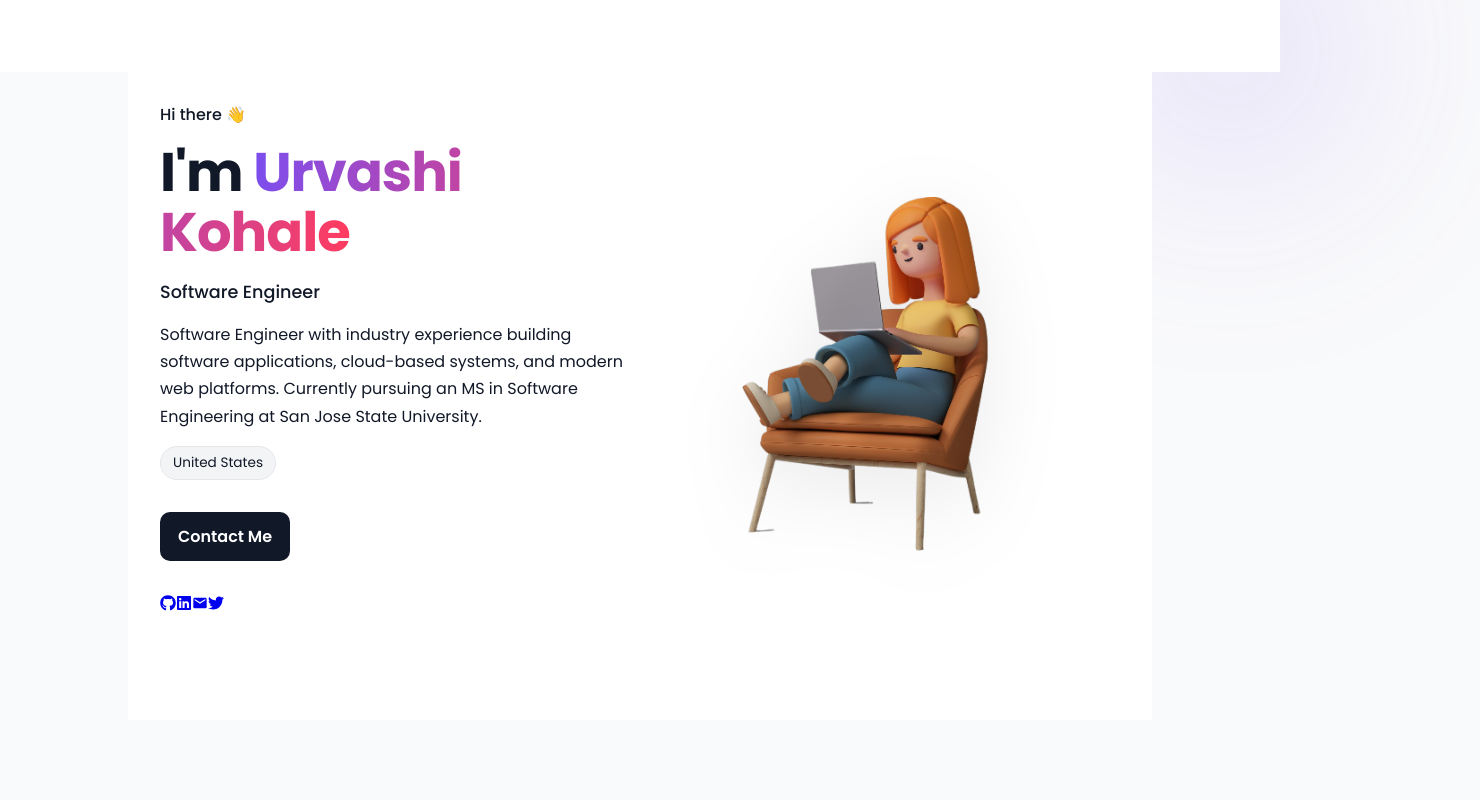
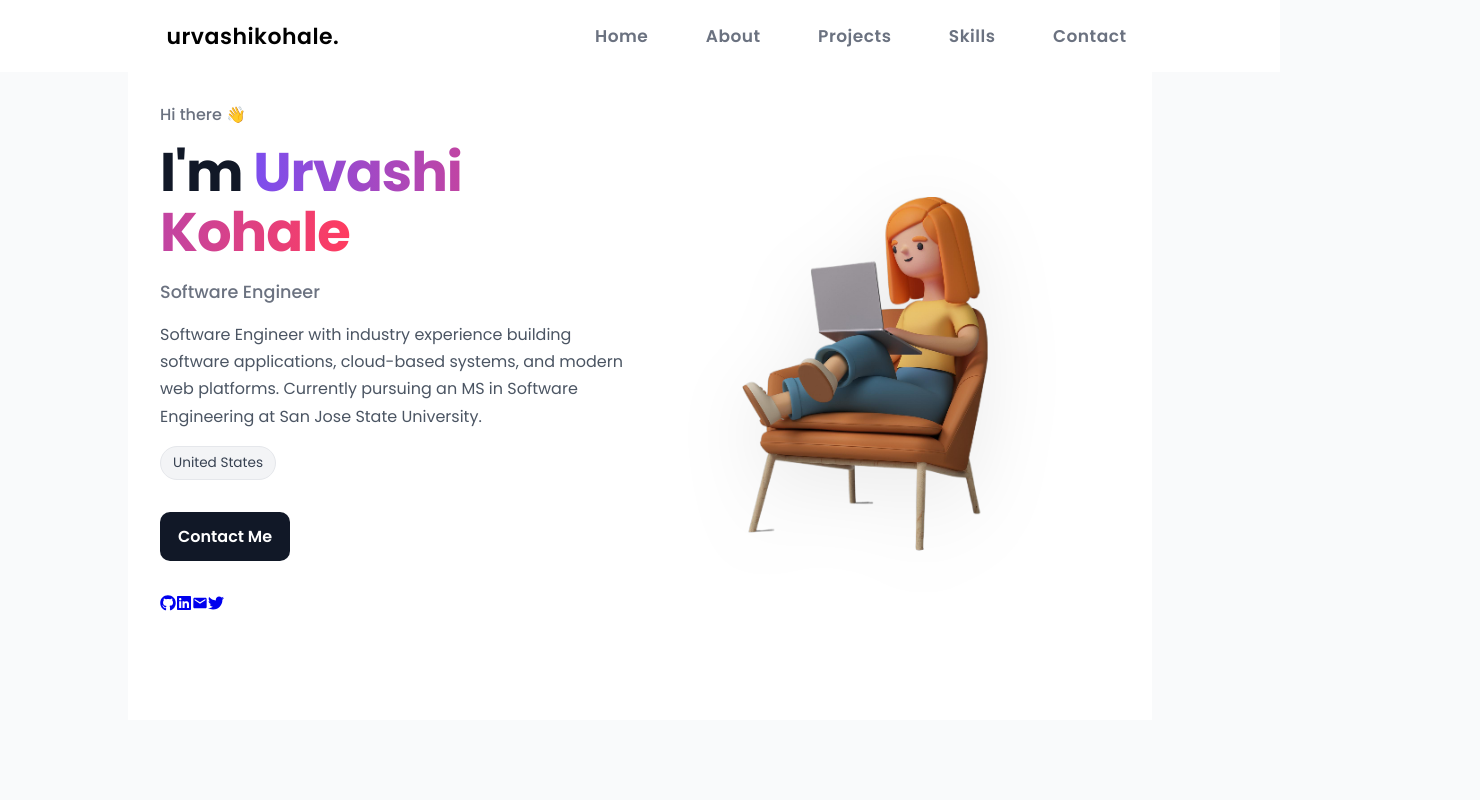
Before and after one commit to urvashikohale/My_Portfolio_Website, a React (Create React App) app: page / in a window 1280 px wide. Shown: the top 800 px of the page, 1480 px wide, since content can reach past the window. Built offline with nearby package versions, Linux system fonts and the light colour scheme.

Commit message:
Refactor home.css by removing glow and updating styles
Removed background glow effect and adjusted text colors for better readability. Cleaned up unused styles and comments.

```diff
--- a/src/components/home/home.css
+++ b/src/components/home/home.css
@@ -1,23 +1,4 @@
 @import url('https://fonts.googleapis.com/css2?family=Poppins:wght@300;400;500;600;700&display=swap');
-
-/* BACKGROUND GLOW (VERCEL STYLE) */
-body {
-    position: relative;
-    overflow-x: hidden;
-}
-
-body::before {
-    content: "";
-    position: absolute;
-    top: -200px;
-    right: -200px;
-    width: 500px;
-    height: 500px;
-    background: radial-gradient(circle, rgba(124, 78, 238, 0.18), transparent 60%);
-    filter: blur(90px);
-    z-index: 0;
-    pointer-events: none;
-}
 
 /* MAIN LAYOUT */
 .home {
@@ -28,8 +9,6 @@
     font-family: 'Poppins', sans-serif;
     background: #ffffff;
     padding: 0 2rem;
-    position: relative;
-    z-index: 1;
 }
 
 /* LEFT SIDE */
@@ -53,7 +32,7 @@
 .hi {
     font-size: 1rem;
     font-weight: 500;
-    color: #111827;
+    color: #6b7280;
 }
 
 /* NAME */
@@ -75,15 +54,15 @@
 .roleText {
     font-size: 1.1rem;
     font-weight: 500;
-    color: #111827;
+    color: #6b7280;
 }
 
-/* DESCRIPTION (NO GRAY) */
+/* DESCRIPTION */
 .subText {
     font-size: 1rem;
     line-height: 1.7;
     max-width: 560px;
-    color: #111827;
+    color: #4b5563;
 }
 
 /* LOCATION BADGE */
@@ -94,23 +73,8 @@
     font-size: 0.85rem;
     border-radius: 999px;
     background: #f3f4f6;
-    color: #111827;
+    color: #374151;
     border: 1px solid #e5e7eb;
-    width: fit-content;
-}
-
-/* AVAILABILITY BADGE */
-.availabilityBadge {
-    display: inline-flex;
-    align-items: center;
-    padding: 6px 12px;
-    font-size: 0.85rem;
-    border-radius: 999px;
-
-    background: rgba(124, 78, 238, 0.12);
-    color: #7c4eee;
-
-    border: 1px solid rgba(124, 78, 238, 0.25);
     width: fit-content;
 }
 
@@ -141,7 +105,7 @@
     transform: translateY(-2px);
 }
 
-/* RIGHT IMAGE */
+/* RIGHT SIDE IMAGE */
 .homeRight {
     flex: 1;
     display: flex;
```
